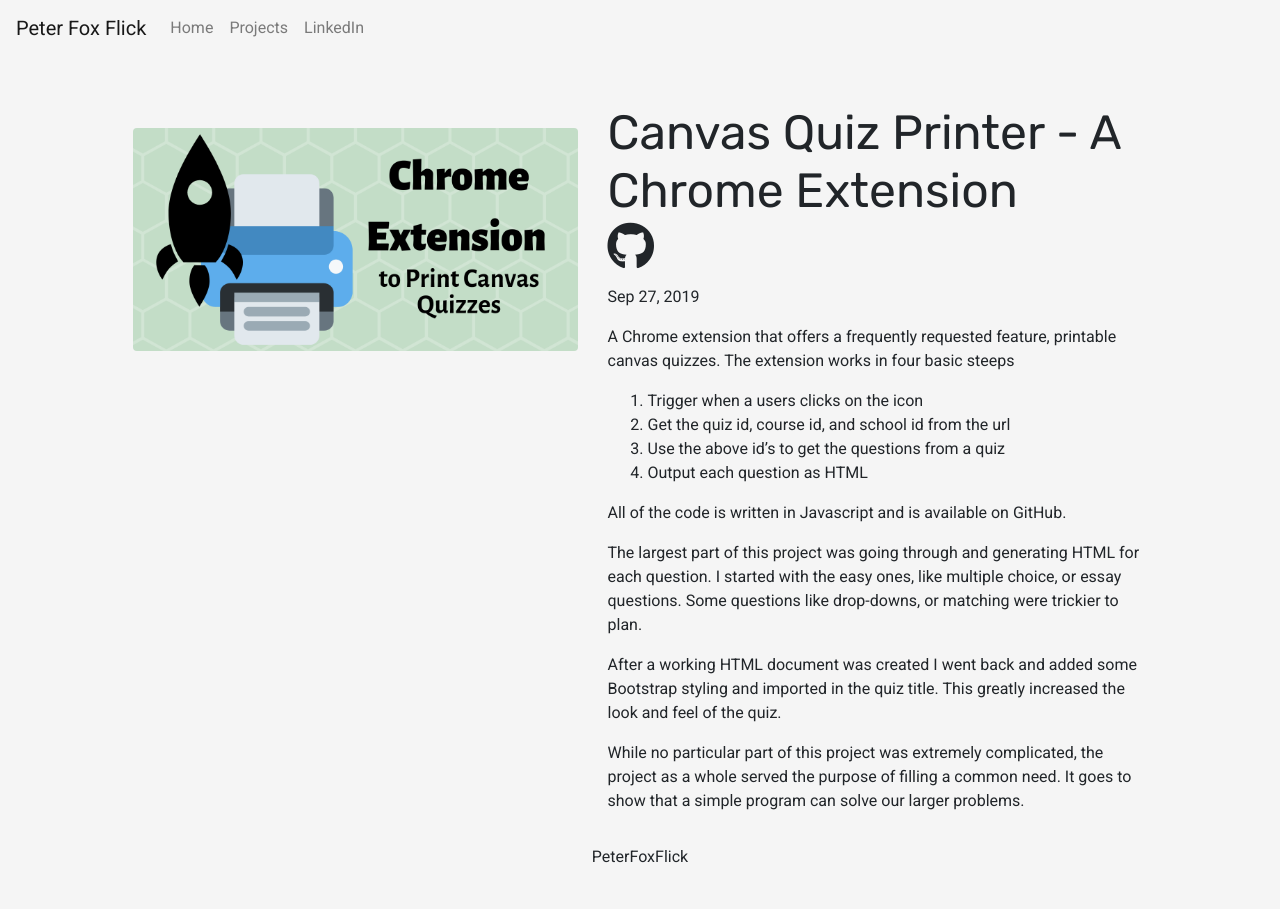
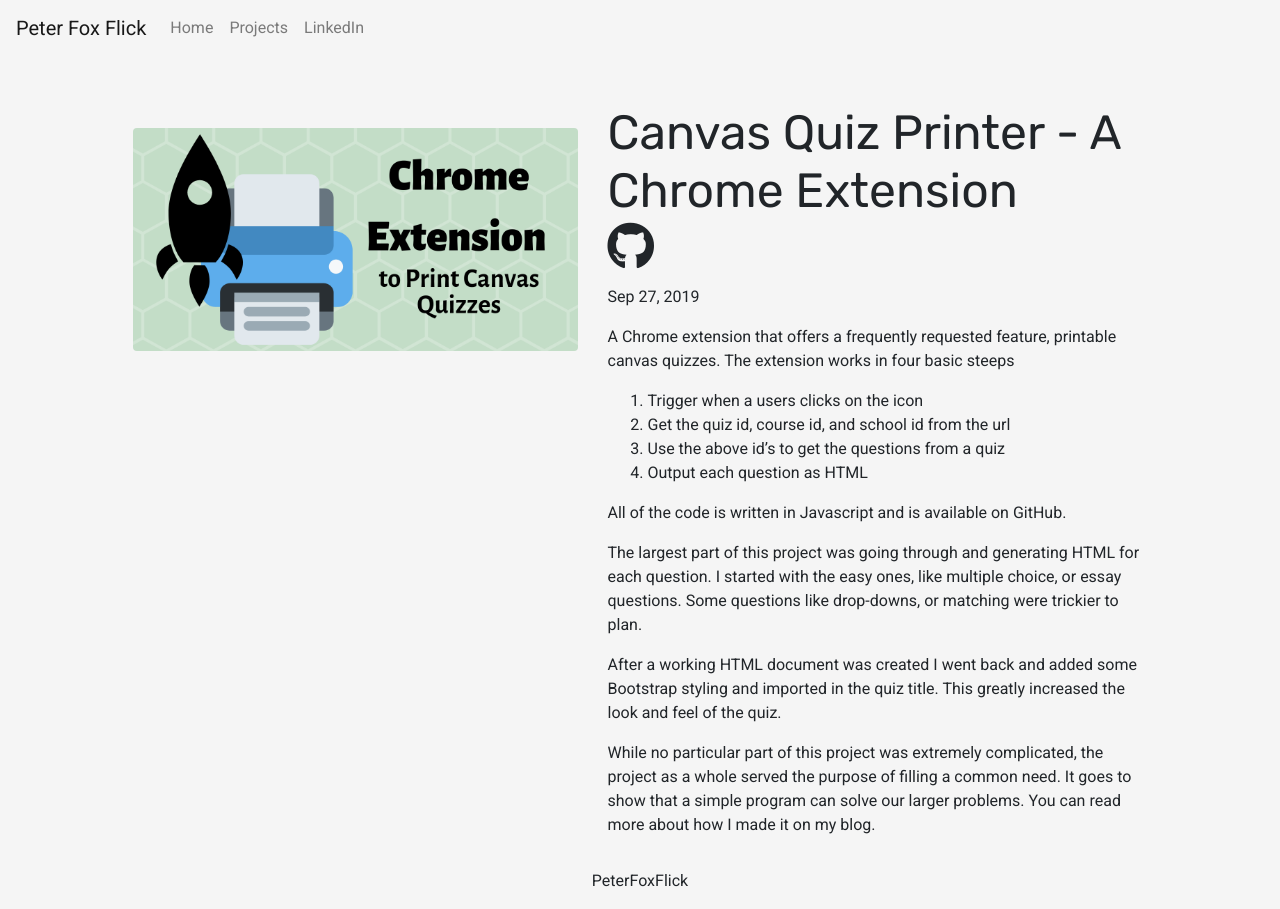
Before and after one commit to peterfoxflick/OldWebsite, a Jekyll site: the page built from _projects/2019-9-27-Canvas_Quiz_Printer.md, in a window 1280 px wide. Built offline with Jekyll 4.4.1, drawn with Linux system fonts in a browser that asks for light colours.

Commit message:
link to blog

```diff
--- a/_projects/2019-9-27-Canvas_Quiz_Printer.md
+++ b/_projects/2019-9-27-Canvas_Quiz_Printer.md
@@ -20,4 +20,4 @@
 
 After a working HTML document was created I went back and added some Bootstrap styling and imported in the quiz title. This greatly increased the look and feel of the quiz.
 
-While no particular part of this project was extremely complicated, the project as a whole served the purpose of filling a common need. It goes to show that a simple program can solve our larger problems.
+While no particular part of this project was extremely complicated, the project as a whole served the purpose of filling a common need. It goes to show that a simple program can solve our larger problems. You can read more about how I made it on [my blog](http://peterfoxflick.com/learn/2019-09-28-Canvas_Quiz_Printer/).
```
